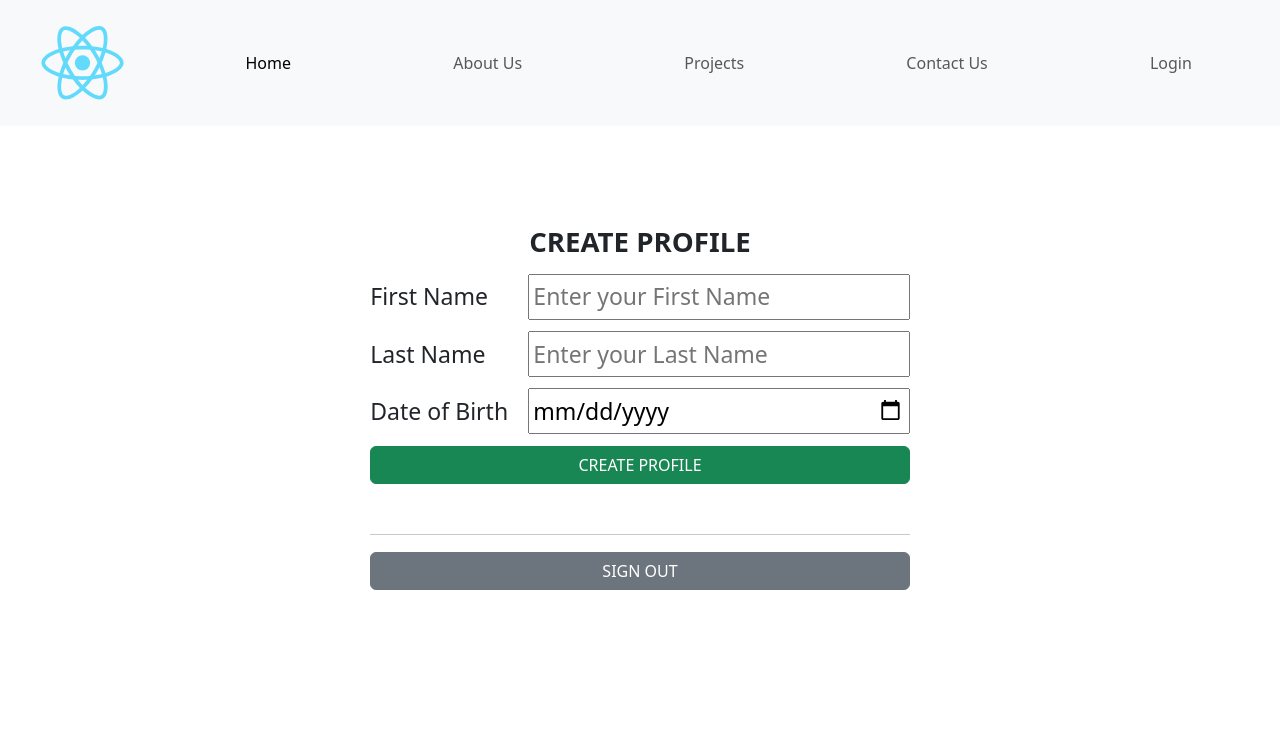
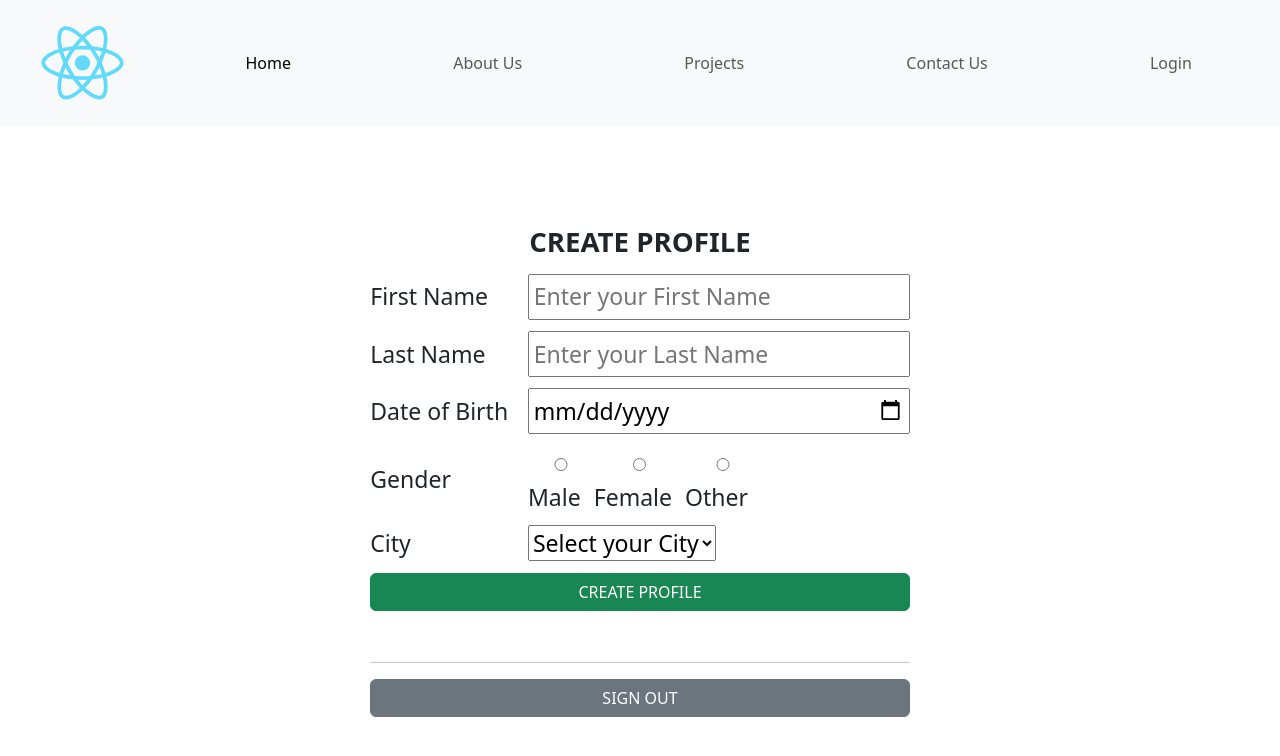
Before and after one commit to muzammilyousuf/firebase, a React (Create React App) app: page /profile in a window 1280 px wide. Shown: the top 756 px of the page. Built offline with nearby package versions, Linux system fonts and the light colour scheme; no server answers; the database is empty; sample sign-in values are in the browser's storage.

Commit message:
update doc

```diff
--- a/src/components/Screens/Login.jsx
+++ b/src/components/Screens/Login.jsx
@@ -2,7 +2,6 @@ import React from "react";
 import './Login.css'
 import {
   getAuth,
-  createUserWithEmailAndPassword,
   signInWithEmailAndPassword,
 } from "../../config/firebase";
 import { useNavigate } from "react-router-dom";
--- a/src/components/Screens/Profile.jsx
+++ b/src/components/Screens/Profile.jsx
@@ -1,4 +1,4 @@
-import { React, useEffect } from "react";
+import { React, useState, useEffect } from "react";
 import {
   signOut,
   onAuthStateChanged,
@@ -18,7 +18,24 @@ import { useNavigate } from "react-router-dom";
 function Profile() {
   let navigate = useNavigate();
   let userEmail;
+
+  let userId;
   let docId;
+
+  const handleChange = (e) =>
+    setUser((prev) => ({ ...prev, [e.target.name]: e.target.value }));
+
+  const updateProfile = async () => {
+    console.log("Update Profile Call");
+    console.log(docId);
+    if (docId){
+    await deleteDoc(doc(db, "users", docId));
+    console.log("Deleted :", docId );
+    // docId = false;
+
+    // createProfile();
+  }
+  };
 
   function userAuthentication() {
     onAuthStateChanged(auth, async (user) => {
@@ -26,20 +43,6 @@ function Profile() {
         // User is signed in, see docs for a list of available properties
         // https://firebase.google.com/docs/reference/js/auth.user
         const uid = user.uid;
-        userEmail = user.email;
-
-        const querySnapshot = await getDocs(collection(db, "users"));
-        querySnapshot.forEach((doc) => {
-          // console.log(`${doc.id} => ${doc.data()}`);
-          if (doc.data().email == userEmail) {
-            docId = doc.id;
-            document.getElementById("fname").value = doc.data().first;
-            document.getElementById("lname").value = doc.data().last;
-            document.getElementById("dob").value = doc.data().dob;
-            document.getElementById("create-profile-btn").value =
-              "UPDATE PROFILE";
-          }
-        });
         if (!user.emailVerified) {
           sendEmailVerification(auth.currentUser)
             .then(() => {
@@ -51,7 +54,29 @@ function Profile() {
               // An error happened.
               console.log(error);
             });
-        }
+        } else{
+        userEmail = user.email;
+        console.log(userEmail);
+        console.log(user);
+
+        const querySnapshot = await getDocs(collection(db, "users"));
+        querySnapshot.forEach((doc) => {
+          // console.log(`${doc.id} => ${doc.data()}`);
+          if (doc.data().email === userEmail) {
+            userId = doc.id;
+            setUser(doc.data());
+            User.fname = doc.data().first;
+            User.lname = doc.data().last;
+            User.dob = doc.data().dob;
+            User.gender = doc.data().dob;
+            User.city = doc.data().city;
+            document.getElementById("create-profile-btn").value = "UPDATE PROFILE";
+            if(document.getElementById("create-profile-btn").value = "UPDATE PROFILE"){
+              updateProfile();
+            }
+          };
+        })
+      }
       } else {
         navigate("/login");
         // User is signed out
@@ -59,6 +84,7 @@ function Profile() {
       }
     });
   }
+
 
   useEffect(() => {
     userAuthentication();
@@ -76,32 +102,45 @@ function Profile() {
       });
   };
 
+  const [User, setUser] = useState({
+    email: userEmail,
+    fname: "",
+    lname: "",
+    dob: "",
+    gender: "",
+    city: "",
+  });
+
+  // const buttonText = User.city != "" ? "UPDATE PROFILE" : "CREATE PROFILE";
+
   const createProfile = async () => {
-    if(document.getElementById("create-profile-btn").value = "UPDATE PROFILE"){
-      try {
-        await deleteDoc(doc(db, "users", docId));
-      } catch (e) {
-        console.error("Error adding document: ", e);
-      };
-    };
+    // if (document.getElementById("create-profile-btn").value = "UPDATE PROFILE"){
+    //   try{
+    //     await deleteDoc(doc(db, "users", docId));
+    //    }
+    //    catch (e) {
+    //      console.error("Error deleting document: ", e);
+    //  }
+    // }
+    console.log(userEmail);
+    console.log(User.email);
     try {
       const docRef = await addDoc(collection(db, "users"), {
-        first: document.getElementById("fname").value,
-        last: document.getElementById("lname").value,
-        dob: document.getElementById("dob").value,
-        email: userEmail,
+        fname: User.fname,
+        lname: User.lname,
+        dob: User.dob,
+        gender: User.gender,
+        city: User.city,
+        email: userEmail || User.email,
       });
+
       console.log("Document written with ID: ", docRef.id);
-      document.getElementById("create-profile-btn").value = "UPDATE PROFILE";
+      docId = docRef.id;
+      // document.getElementById("create-profile-btn").value = "UPDATE PROFILE";
     } catch (e) {
       console.error("Error adding document: ", e);
-
     }
   };
-
-  // const updateProfile = async () => {
-
-  // };
 
   return (
     <div>
@@ -121,6 +160,9 @@ function Profile() {
                   name="fname"
                   id="fname"
                   placeholder="Enter your First Name"
+                  value={User.fname}
+                  onChange={handleChange}
+                  required
                 />
               </td>
             </tr>
@@ -131,14 +173,76 @@ function Profile() {
                   type="text"
                   name="lname"
                   id="lname"
+                  value={User.lname}
                   placeholder="Enter your Last Name"
+                  onChange={handleChange}
+                  required
                 />
               </td>
             </tr>
             <tr>
               <td>Date of Birth</td>
               <td>
-                <input type="date" name="dob" id="dob" />
+                <input
+                  type="date"
+                  name="dob"
+                  id="dob"
+                  value={User.dob}
+                  onChange={handleChange}
+                  required
+                />
+              </td>
+            </tr>
+            <tr>
+              <td>Gender</td>
+              <td>
+                <label>
+                  <input
+                    type="radio"
+                    name="gender"
+                    id="gender"
+                    value="male"
+                    checked={User.gender === "male"}
+                    onChange={handleChange}
+                  />
+                  Male
+                </label>
+                <label>
+                  <input
+                    type="radio"
+                    name="gender"
+                    value="female"
+                    checked={User.gender === "female"}
+                    onChange={handleChange}
+                  />
+                  Female
+                </label>
+                <label>
+                  <input
+                    type="radio"
+                    name="gender"
+                    value="other"
+                    checked={User.gender === "other"}
+                    onChange={handleChange}
+                  />
+                  Other
+                </label>
+              </td>
+            </tr>
+            <tr>
+              <td>City</td>
+              <td>
+                <select
+                  name="city"
+                  value={User.city}
+                  onChange={handleChange}
+                  required
+                >
+                  <option>Select your City </option>
+                  <option> Karachi </option>
+                  <option> Islamabad </option>
+                  <option> Peshawar </option>
+                </select>
               </td>
             </tr>
           </tbody>
@@ -146,7 +250,8 @@ function Profile() {
             <tr>
               <td colSpan={2} style={{ textAlign: "center" }}>
                 <Button
-                  value={"CREATE PROFILE"}
+                  value="CREATE PROFILE"
+                  // {"CREATE PROFILE"}
                   id="create-profile-btn"
                   onClick={createProfile}
                   class="btn btn-success"
```
